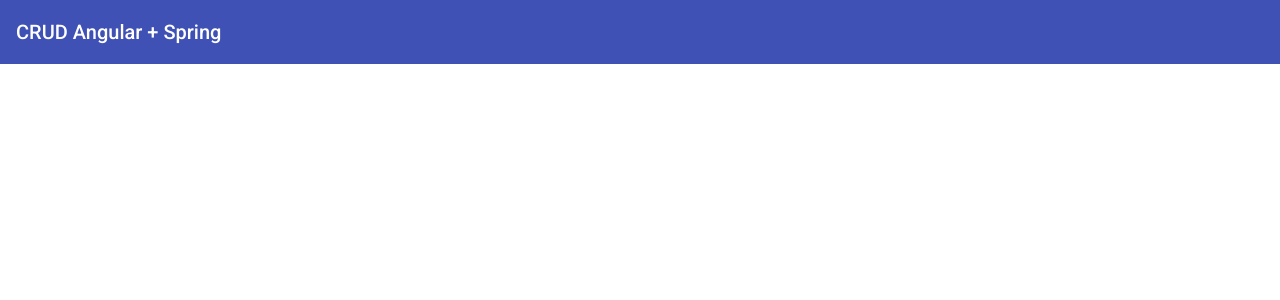
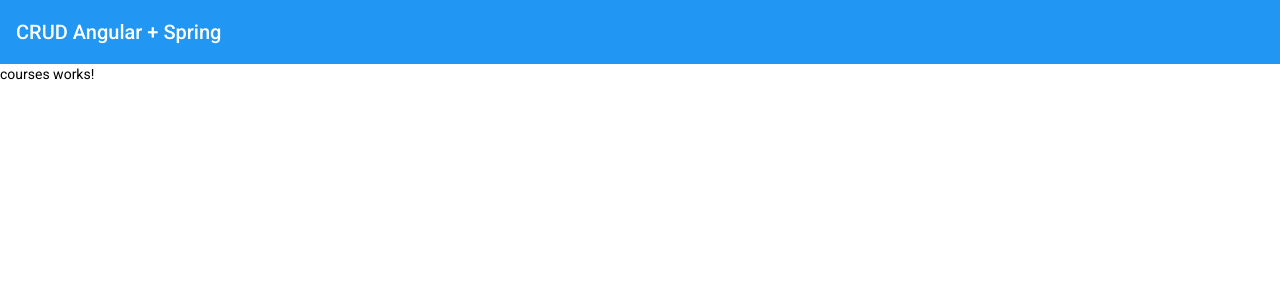
Before and after one commit to liperodrigues82/crud_angular_spring, an Angular app: page /courses in a window 1280 px wide. Before the commit this address led to /. Shown: the top 300 px of the page. Built offline with nearby package versions, Linux system fonts and the light colour scheme.

Commit message:
customizando o tema do angular material

```diff
--- a/src/app/app-routing.module.ts
+++ b/src/app/app-routing.module.ts
@@ -2,7 +2,11 @@
 import { RouterModule, Routes } from '@angular/router';
 
 const routes: Routes = [
-  { path: '', pathMatch: 'full', redirectTo: 'courses' }
+  { path: '', pathMatch: 'full', redirectTo: 'courses' },
+  {
+    path: 'courses',
+    loadChildren: () => import('./courses/courses.module').then(m => m.CoursesModule)
+  }
 ];
 
 @NgModule({
--- a/src/app/app.component.html
+++ b/src/app/app.component.html
@@ -1,3 +1,4 @@
 <mat-toolbar color="primary">
   <span>CRUD Angular + Spring</span>
 </mat-toolbar>
+<router-outlet></router-outlet>
--- a/src/app/courses/courses.module.ts
+++ b/src/app/courses/courses.module.ts
@@ -2,13 +2,11 @@
 import { CommonModule } from '@angular/common';
 
 import { CoursesRoutingModule } from './courses-routing.module';
-import { CursosComponent } from './cursos/cursos.component';
 import { CoursesComponent } from './courses/courses.component';
 
 
 @NgModule({
   declarations: [
-    CursosComponent,
     CoursesComponent
   ],
   imports: [
--- a/src/styles.scss
+++ b/src/styles.scss
@@ -1,4 +1,14 @@
 /* You can add global styles to this file, and also import other style files */
+@import '@angular/material/theming';
+@include mat-core();
+
+$custom-app-primary: mat-palette($mat-blue);
+$custom-app-secondary: mat-palette($mat-indigo, A200, A400, 700);
+$custom-app-warn: mat-palette($mat-red);
+
+$custom-theme: mat-light-theme($custom-app-primary, $custom-app-secondary, $custom-app-warn);
+
+@include angular-material-theme($custom-theme);
 
 html, body { height: 100%; }
 body { margin: 0; font-family: Roboto, "Helvetica Neue", sans-serif; }
```
